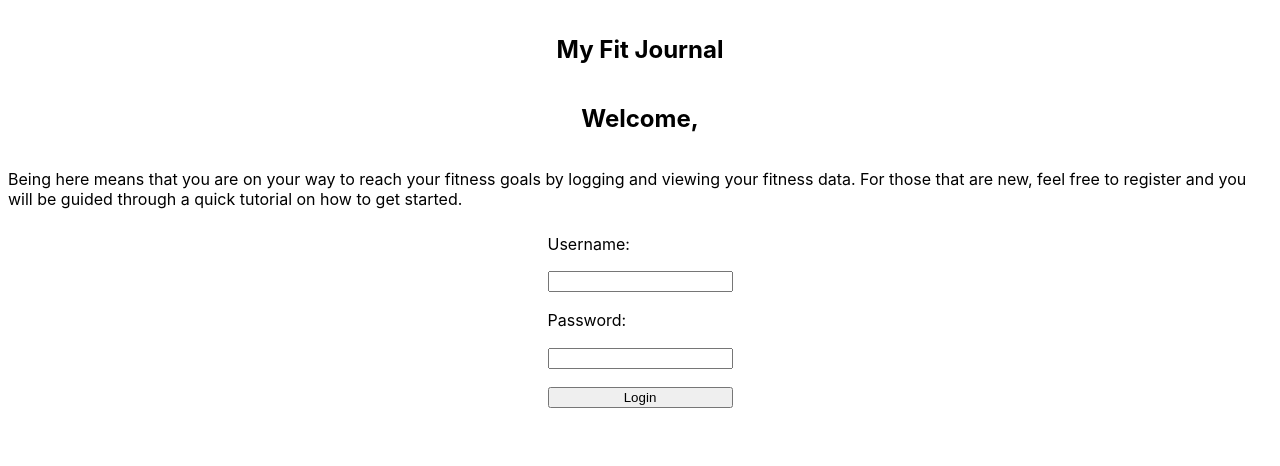
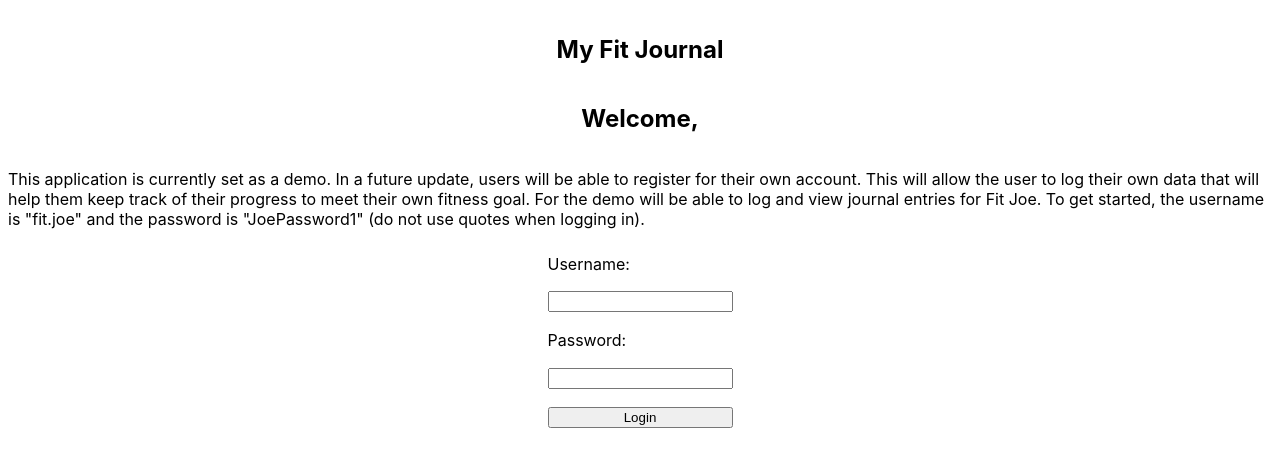
Before and after one commit to cfloyd252/My-Fit-Journal-Client, a React (Create React App) app: page / in a window 1280 px wide. Shown: the top 466 px of the page. Built offline with nearby package versions, Linux system fonts and the light colour scheme.

Commit message:
now displays auth header

```diff
--- a/src/App.js
+++ b/src/App.js
@@ -21,6 +21,7 @@ class App extends Component {
     weightEntries: [],
     waterEntries: [],
     activityEntries: [],
+    error: null
   }
 
   componentDidMount() {
@@ -95,7 +96,9 @@ class App extends Component {
         EntriesApiService.getActivityEntries()
           .then(activityEntries => this.setState({ activityEntries }))
         this.props.history.push('/journal')
+        this.setState({ error: null })
       })
+      .catch(res => this.setState({ error: res.error }))
   }
 
   render() {
@@ -109,6 +112,7 @@ class App extends Component {
             exact path={'/'}
             component={LandingPage}
             handleSubmit={this.handleSubmitJwtAuth}
+            error={this.state.error}
           />
           <PublicOnlyeRoute exact path={'/register'} component={RegistrationPage} />
           <PrivateRoute path={'/journal'} component={Header} />
--- a/src/Pages/LandingPage/LandingPage.js
+++ b/src/Pages/LandingPage/LandingPage.js
@@ -4,17 +4,29 @@ import './LandingPage.css'
 
 
 export class LandingPage extends Component {
+  renderErrorMessage = () => {
+    if(this.props.error) {
+    return (<p>{this.props.error}</p>)
+    }
+
+    return
+  }
+
   render() {
     return (
       <section id='landing-page'>
         <h1>My Fit Journal</h1>
         <h2>Welcome,</h2>
         <p>
-          Being here means that you are on your way to reach your fitness
-          goals by logging and viewing your fitness data. For those that
-          are new, feel free to register and you will be guided through a
-          quick tutorial on how to get started.
+          This application is currently set as a demo. In a future update,
+          users will be able to register for their own account. This will
+          allow the user to log their own data that will help them keep
+          track of their progress to meet their own fitness goal. For the
+          demo will be able to log and view journal entries for Fit Joe. To
+          get started, the username is "fit.joe" and the password is "JoePassword1"
+          (do not use quotes when logging in).
         </p>
+        {this.renderErrorMessage()}
         <form id='login-form' onSubmit={this.props.handleSubmit}>
           <label htmlFor="user_name">Username:</label>
           <input type="text" name="user_name" id="user_name" />
--- a/src/Utils/PublicOnlyRoute.js
+++ b/src/Utils/PublicOnlyRoute.js
@@ -2,7 +2,7 @@ import React from 'react'
 import { Route, Redirect } from 'react-router-dom'
 import TokenService from '../services/token-service'
 
-export default function PublicOnlyRoute({ component, handleSubmit, ...props }) {
+export default function PublicOnlyRoute({ component, handleSubmit, error, ...props }) {
   const Component = component
   return (
     <Route
@@ -12,6 +12,7 @@ export default function PublicOnlyRoute({ component, handleSubmit, ...props }) {
           ? <Redirect to={'/journal'} />
           : <Component
               handleSubmit = {handleSubmit}
+              error = {error}
               {...componentProps}
             />
       )}
```
